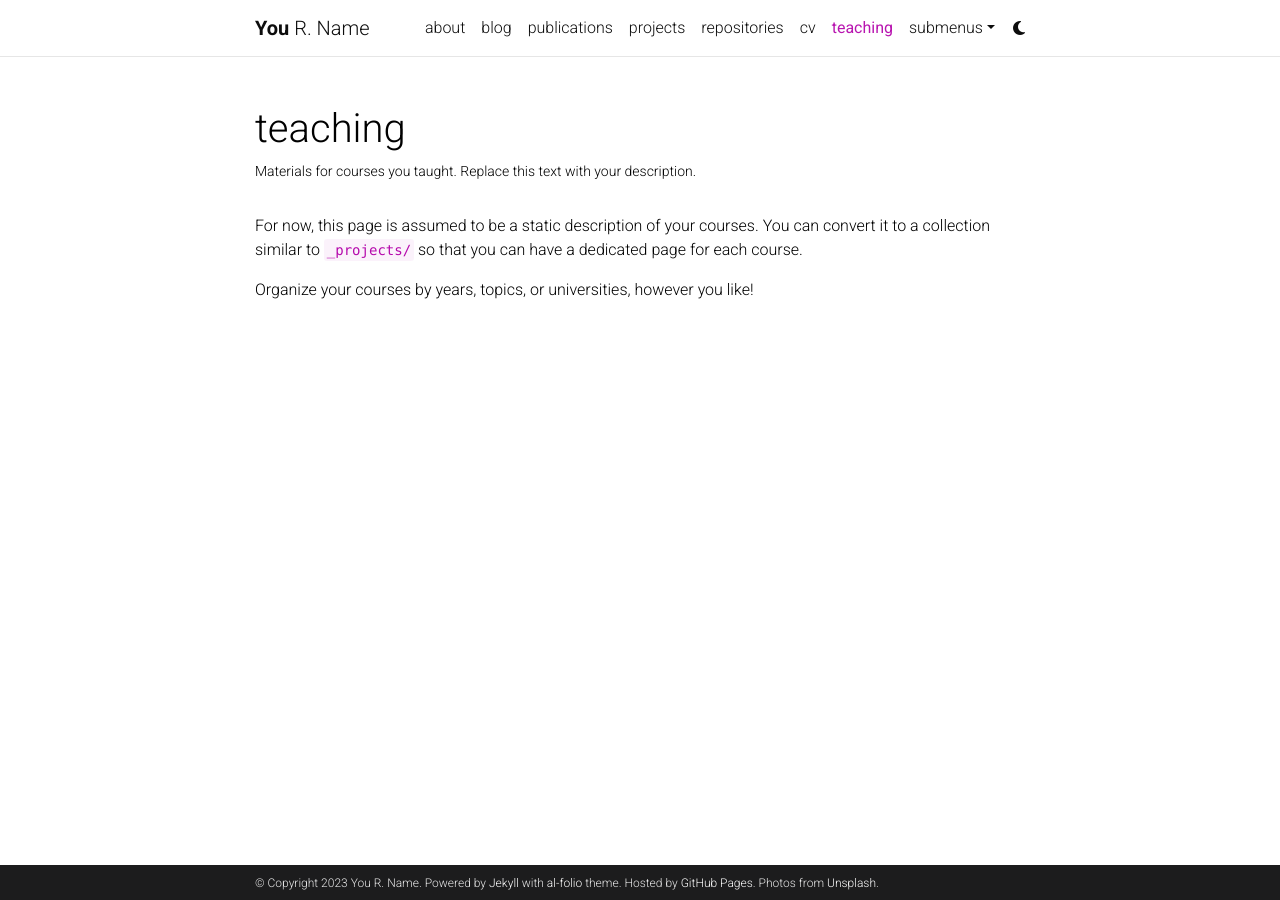
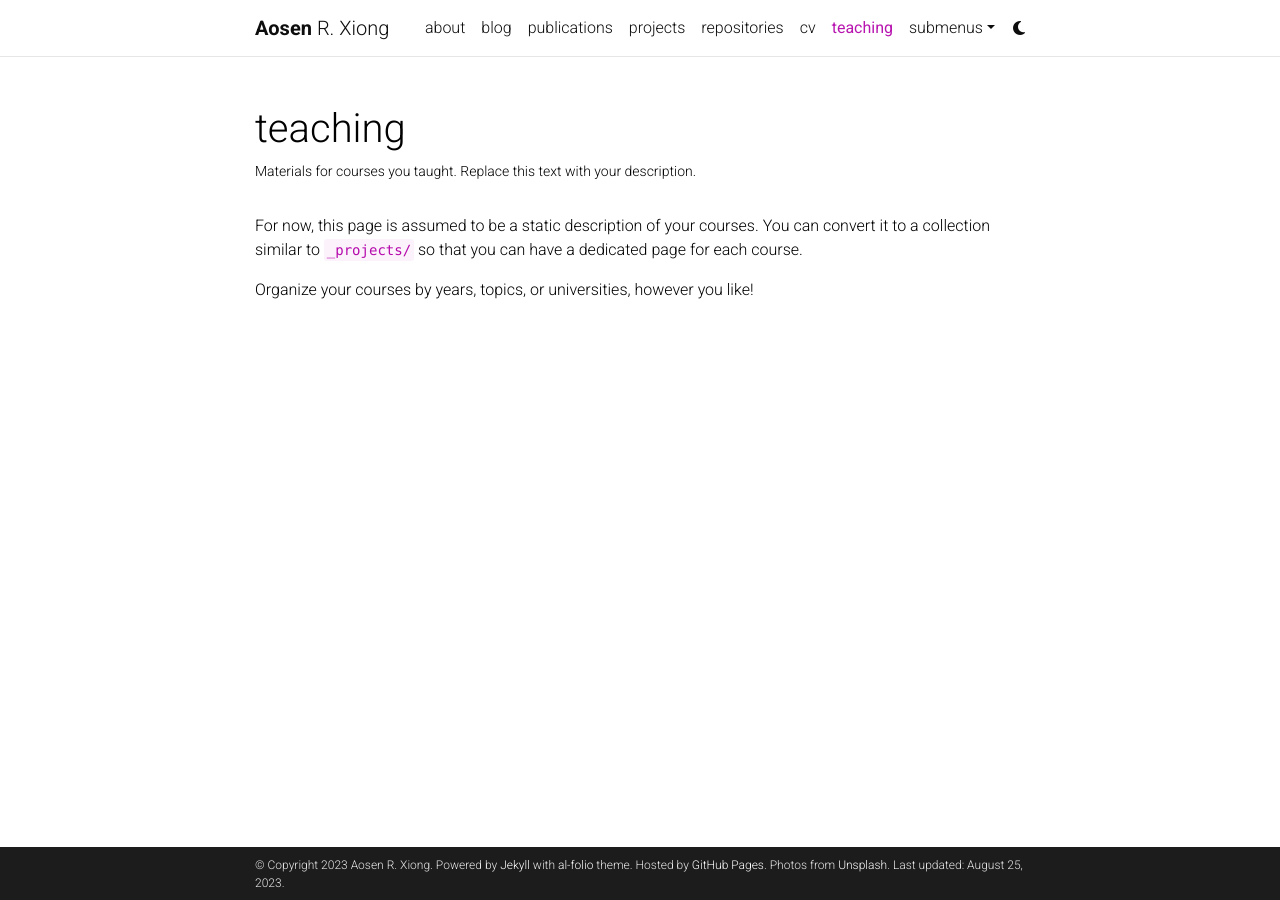
Before and after one commit to Ao-senXiong/ao-senxiong.github.io, a Jekyll site: the page built from _pages/teaching.md, in a window 1280 px wide. Built offline with Jekyll 4.4.1, drawn with Linux system fonts in a browser that asks for light colours; comment, search, counter and statistics services are not loaded; a style sheet for code colours, icons or effects is not loaded.

Commit message:
add info

```diff
--- a/_config.yml
+++ b/_config.yml
@@ -3,10 +3,10 @@
 # -----------------------------------------------------------------------------
 
 title: blank # the website title (if blank, full name will be used instead)
-first_name: You
+first_name: Aosen
 middle_name: R.
-last_name: Name
-email: you@example.com
+last_name: Xiong
+email: aosenxiong@gmail.com
 description: > # the ">" symbol means to ignore newlines until "footer_text:"
   A simple, whitespace theme for academics. Based on [*folio](https://github.com/bogoli/-folio) design.
 footer_text: >
@@ -18,9 +18,9 @@ keywords: jekyll, jekyll-theme, academic-website, portfolio-website  # add your
 lang: en # the language of your site (for example: en, fr, cn, ru, etc.)
 icon: ⚛️  # the emoji used as the favicon (alternatively, provide image name in /assets/img/)
 
-url: https://aosenxiong.github.io # the base hostname & protocol for your site
+url: https:// # the base hostname & protocol for your site
 baseurl: # the subpath of your site, e.g. /blog/
-last_updated: false # set to true if you want to display last updated in the footer
+last_updated: true # set to true if you want to display last updated in the footer
 impressum_path:  # set to path to include impressum link in the footer, use the same path as permalink in a page, helps to conform with EU GDPR
 
 # -----------------------------------------------------------------------------
```
